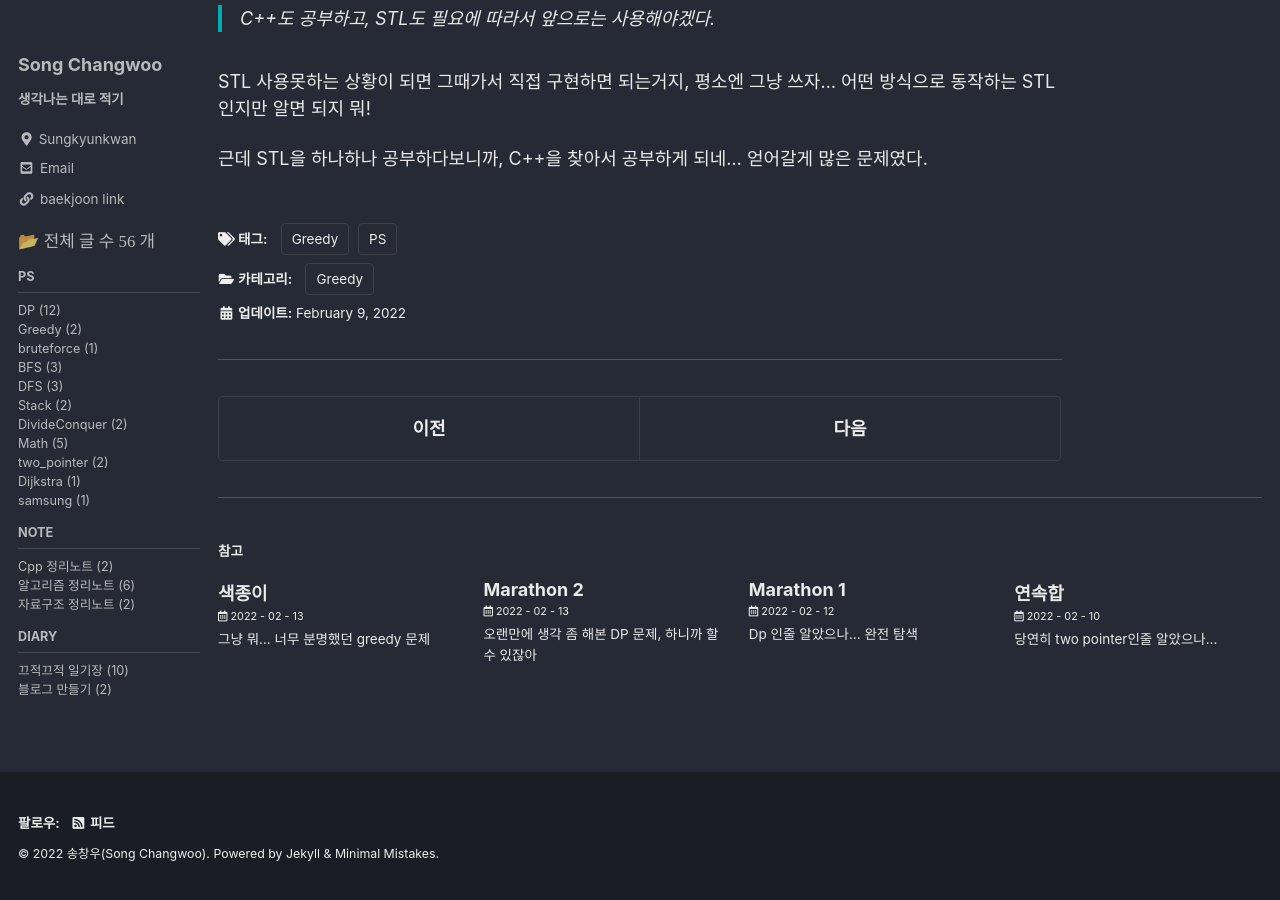
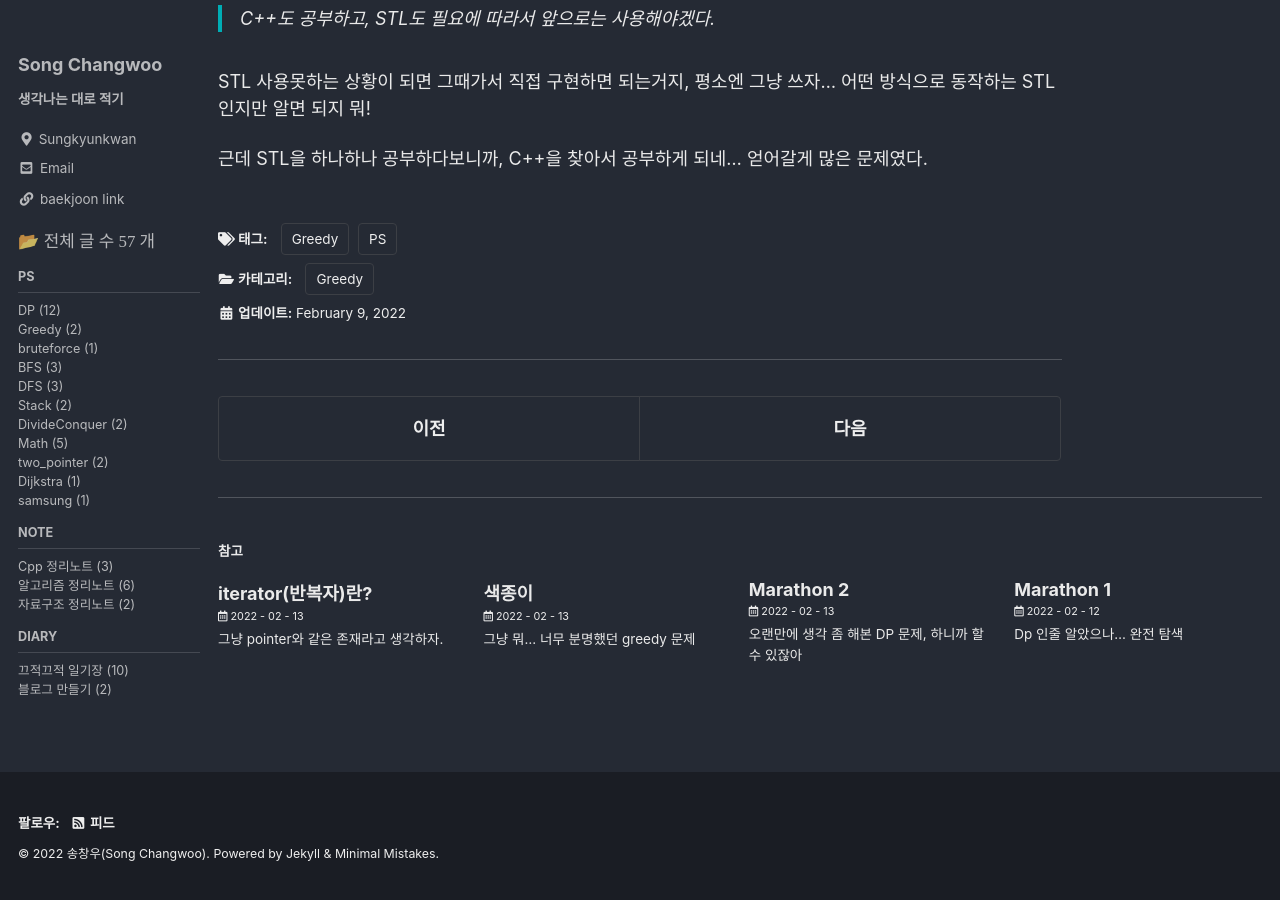
Before and after one commit to IsIthappy/IsIthappy.github.io, a Jekyll site: the page built from _posts/2022-02-09-greedy1.md, in a window 1280 px wide and 900 px high, scrolled down 7148 px. Built offline with Jekyll 4.4.1, drawn with Linux system fonts in a browser that asks for light colours; cached includes are drawn as plain includes; part of the change alters nothing that is shown.

Commit message:
iterator post

````diff
--- a/_posts/2022-02-09-greedy1.md
+++ b/_posts/2022-02-09-greedy1.md
@@ -138,7 +138,7 @@ long long find_sum()
 		if (iter == bag.end()) // 찾고자 하는 값이 없다면 맨 끝 iterator를 반환함. (bag.end() 는 실제 있는 메모리 한칸 뒤임.)
 			continue;
 		sum += jew[i].v; // 현재 보석 무게 감당할 가방있다는 거니까 넣어주고
-		bag.erase(iter);
+		bag.erase(iter); // iterator를 통한 참조.
 	}
 	return sum;
 }
--- /dev/null
+++ b/_posts/2022-02-13-iterator.md
@@ -0,0 +1,90 @@
+---
+title: "iterator(반복자)란?"
+excerpt: "그냥 pointer와 같은 존재라고 생각하자."
+
+categories:
+    - Cpp
+tags:
+    - [Note, Cpp]
+last_modified_at: 2022-02-13
+---
+
+
+
+# iterator란 무엇인가?
+
+
+구글에 여러 블로그, 뇌를 자극하는 C++ STL을 읽어보고 간단하게 정리하는 글.
+
+일단 iterator를 종종 봐왔긴 했으므로 이게 어떻게 구현되어있고 어떻게 동작하는 것인지 궁금해서 찾아봤지만 아쉽게도 그렇게 자세하게는 찾지 못했다.
+
+>내부구현 같은 것이 궁금하다면 어디서 정보를 찾아볼 수 있는지 잘 모르겠다. 이런게 오픈소스로 볼 수 있으면 안되는건가??? 사실 내가 scanf 동작이 궁금하긴 하지만 내부 구현이 어떻게 되어있는지는 모르고 사용하는 것처럼... STL도 어느정도는 그냥 받아들이고 공부해야겠다.
+
+
+우선 iterator는 포인터의 개념과 상당히 비슷하다.
+
+1. iterator는 컨테이너 내부의 원소를 가리키고 접근할 수 있어야 한다.(*)
+2. 반복자는 다음 원소로 이동하고 컨테이너의 모든 원소를 순회할 수 있어야 한다.(++,!=,==)
+
+
+---
+
+## begin(), end() 란 무엇인가?
+
+>STL의 모든 컨테이너는 자신만의 반복자를 제공한다.
+
+컨테이너의 멤버 함수 begin(), end()가 [begin, end) 를 가리키는 iterator를 반환한다.
+
+여기서 주의해야 할 것은 end()는 실제 원소가 아닌 끝(past the end)을 표시하는 원소라는 것이다.
+
+시작주소 반환이야 할 수 있다고 쳐도 end()는 어떻게 끝 지점을 반환하는 것인지 이해가 되질 않아서 찾아봤는데 뭐 그냥 two pointer를 사용해서 O(1)의 시간복잡도로 end point를 반환하는 것 같다.
+
+
+---
+
+## 컨테이너 멤버 함수 empty()의 동작
+
+iterator를 공부하니까 empty의 내부 구현이 어떻게 되어있는지 알게 되었다..
+
+이게 정확히 맞는지는 모르겠지만 이렇게 begin() == end() 이면 container가 비어있는 상황이다.
+
+```cpp
+bool empty(const STL_Container& container){
+    return container.begin() == container.end();
+}
+```
+
+---
+
+## 대충 사용 예시들
+
+```cpp
+
+map<int> m;
+
+블라블라블라
+
+map<int>::iterator iter; // map container의 iterator 선언 ---> 이름은 iter로 잡은 것.
+
+for(iter = m.begin(); iter != m.end(); ++iter)
+~~~
+
+위와 같이 iter를 선언하지 않고 사용하고 싶다면
+
+for(auto iter = m.begin(); iter != m.end(); ++iter)
+
+이렇게 사용해도 된다.
+```
+
+keyword auto란 무엇이냐? 초깃값의 형식에 맞춰 선언하면 인스턴스(변수)의 형식이 자동으로 결정되는 타입 추론이라고 한다.
+
+>함수의 매개변수에는 사용 금지이며, cpp 14부터 함수 반환 타입으로 사용이 가능해졌다.
+
+
+(사실 써본적이 없기 때문에 잘 모르겠다, 함수의 반환 타입으로는 들어오는 변수의 초깃값에 맞춰서 해당 자료형으로 return이 되나보다.)
+
+
+
+또한, 여기서 후위연산자가 아닌 전위 연산자로 iterator를 증가시키는 이유는, 객체의 경우 후위연산자는 현재값을 return한 후에 증가를 하는 작동방식으로, 내부에서 복사생성을 하기 때문에 더 느리기 때문이다.
+
+>이게 무슨 소리냐? 잘 모르겠다. 객체의 경우에만 이러는 것인지... 아닌지...
````
